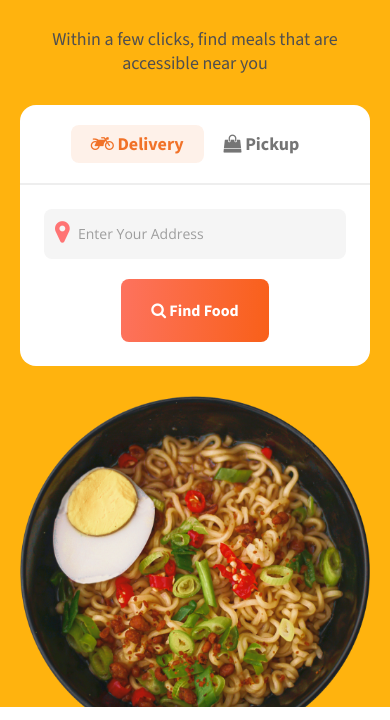
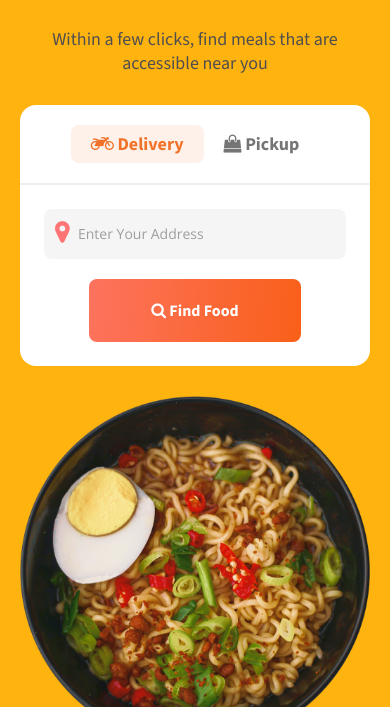
Before and after one commit to andalib-brillmark/Food-Delivery-Landing-Page-Template, a plain HTML site: page index.html in a window 390 px wide. Shown: the part 124-844 px from the top of the page. Drawn offline with nearby package versions, Linux system fonts and the light colour scheme.

Commit message:
Banner minor fix

```diff
--- a/style.css
+++ b/style.css
@@ -393,6 +393,7 @@
     text-align: center;
     color: rgba(255, 255, 255, 1);
     cursor: pointer;
+    width: 40%;
 }
 
 @media screen and (max-width: 1090px)
@@ -462,7 +463,7 @@
     {
         font-size: 16px;
         padding: 21px 30px;
-        margin: 0;
+        width: 30%;
     }
 }
 
@@ -491,6 +492,7 @@
     .banner__input--button
     {
         margin: 20px 0 0 0;
+        width: 70%;
     }
 
     .banner__input--location
```
